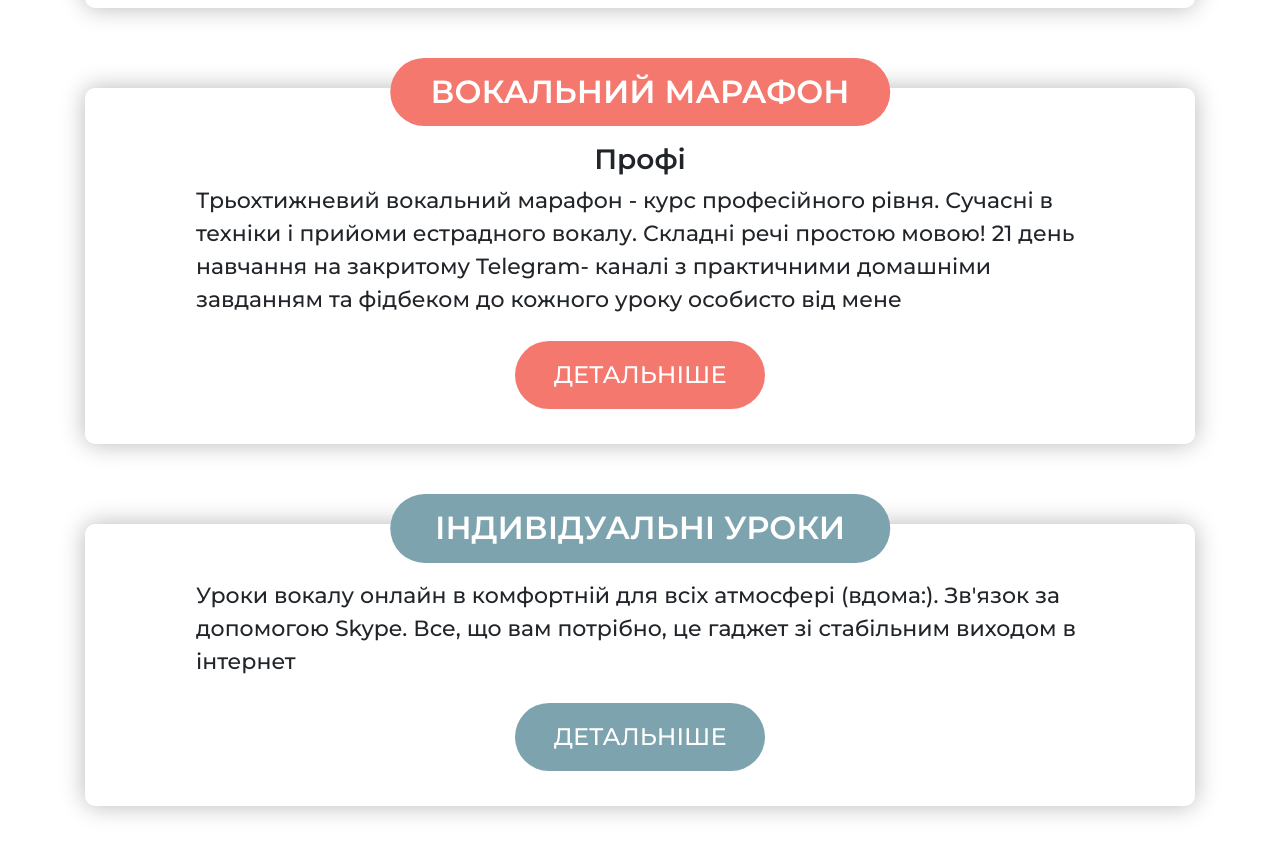
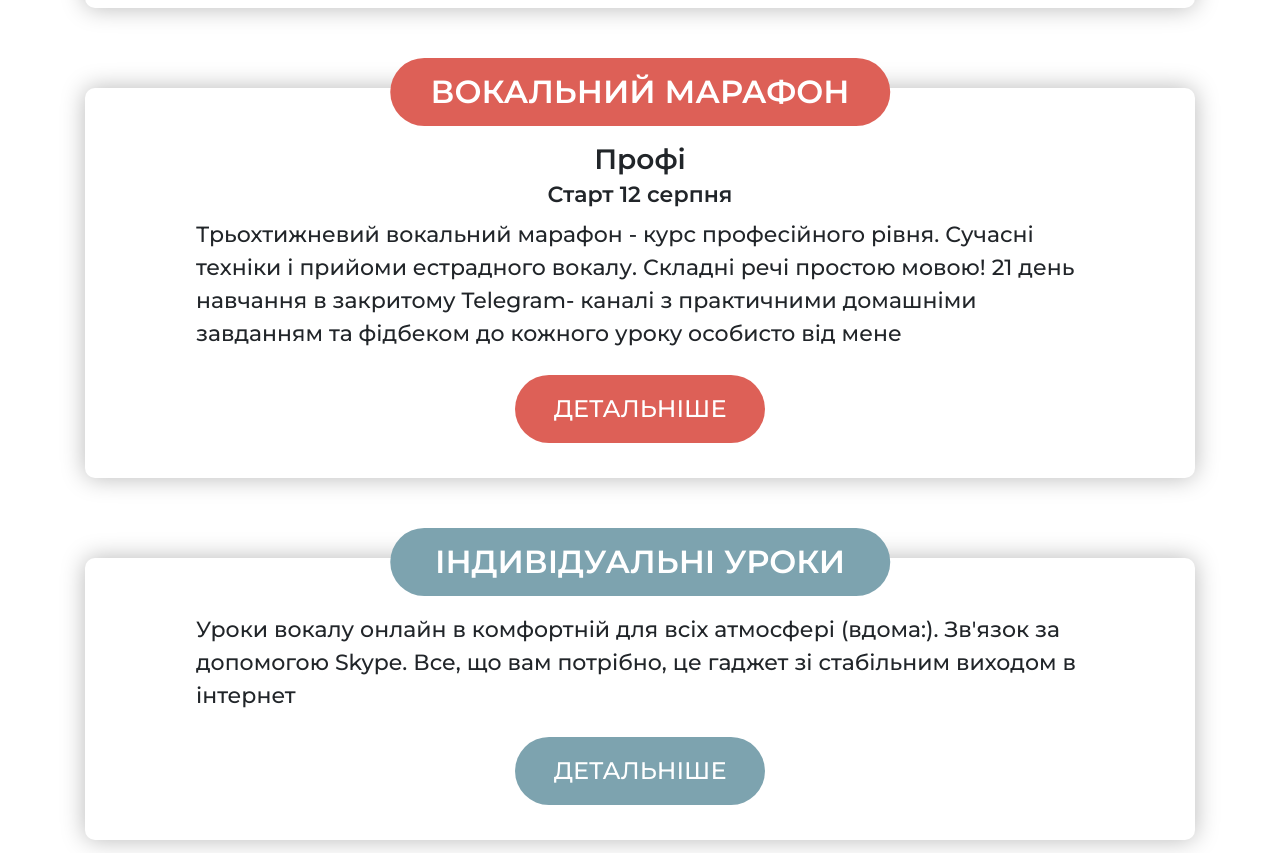
Before and after one commit to sashko-ua/oksana, a website with bundled scripts: page src/index.html in a window 1280 px wide. Shown: the part 2310-3163 px from the top of the page. Built offline with nearby package versions, Linux system fonts and the light colour scheme; files whose address does not match are found by name.

Commit message:
small updata

```diff
--- a/src/index.html
+++ b/src/index.html
@@ -104,15 +104,16 @@
 			</div>
 
 			<div class="products__box">
-				<h2 class="products__title">Вокальний марафон <br /></h2>
+				<h2 class="products__title profi-color">Вокальний марафон <br /></h2>
 				<div class="products__descr">
 					<h2 class="suptitle products__suptitle">
-						Профі
+						Профі <br> <span>Старт 12 серпня</span>
 					</h2>
-					Трьохтижневий вокальний марафон - курс професійного рівня. Сучасні в техніки і прийоми естрадного вокалу. Складні речі простою мовою! 21 день навчання  на закритому Telegram- каналі з практичними домашніми завданням та фідбеком до кожного уроку особисто від мене
+					Трьохтижневий вокальний марафон - курс професійного рівня. Сучасні техніки і прийоми естрадного вокалу. Складні речі простою мовою! 21 день навчання  в закритому Telegram- каналі з практичними домашніми завданням та фідбеком до кожного уроку особисто від мене
 				</div>
 
-				<a class="products__btn btn" href="marathon-profi.html">Детальніше</a>
+				<!-- <a class="products__btn btn" href="http://marathon-course.myvoice.pro/">Детальніше</a> -->
+				<a class="products__btn btn profi-color" href="marathon-profi.html">Детальніше</a>
 			</div>
 
 			<div class="products__box accordion" id="accordionExample">
@@ -171,7 +172,7 @@
 					Онлайн курс по вокалу для новачків, який складається з 8 занять, постановка голосу "з нуля" і розвиток співочих навиків
 				</div>
 
-				<a class="products__btn btn cours" id="cours" href="http://cours.myvoice.pro/">Детальніше</a>
+				<a class="products__btn btn cours" id="cours" href="http://course.myvoice.pro/">Детальніше</a>
 			</div>
 		</div>
 	</section>
--- a/src/sass/blocks/main/_products.sass
+++ b/src/sass/blocks/main/_products.sass
@@ -22,6 +22,8 @@
         color: #fff
     &__suptitle
         font-weight: 700
+        span
+            font-size: 22px
     &__descr
         margin: 25px auto
         width: 80%
@@ -35,6 +37,8 @@
         background-color: #7da3af
     .cours
         background-color: #ecc59e
+    .profi-color
+        background-color: #dd6057
     #cours
         &:hover
             background-color: #000
--- a/src/sass/blocks/marathon-profi/_profi-main.sass
+++ b/src/sass/blocks/marathon-profi/_profi-main.sass
@@ -3,6 +3,8 @@
     padding: 50px 0 25px
     background: url(../img/portable-mic.jpg) center center/cover no-repeat
     text-align: center
+    &__start
+        font-size: 25px
     &__title
         margin: 0 0 -10px
         color:
```
Also changed, not shown: src/marathon-profi.html (+6 -6 lines), dist/css/style.min.css, dist/index.html, dist/marathon-profi.html.
